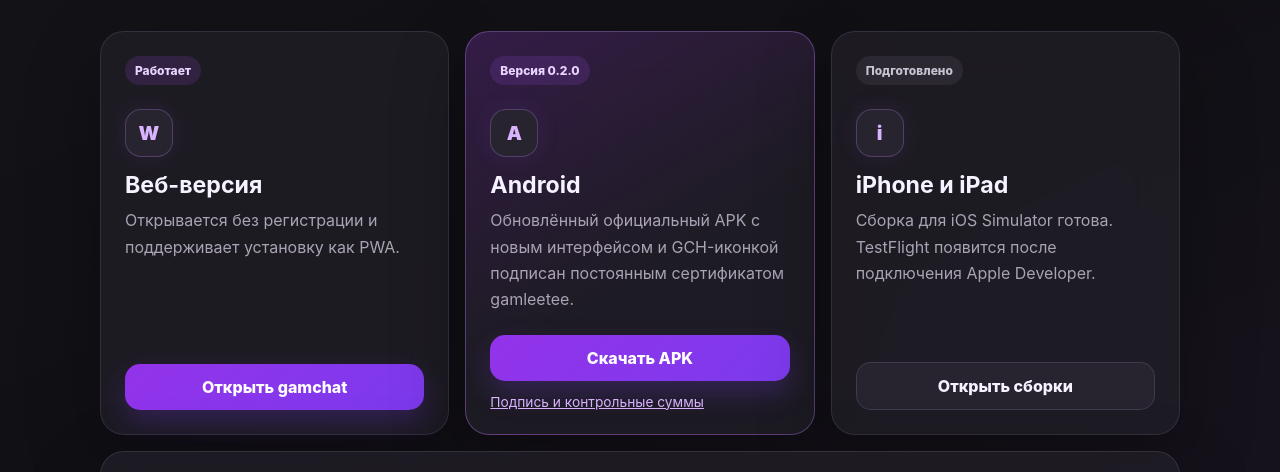
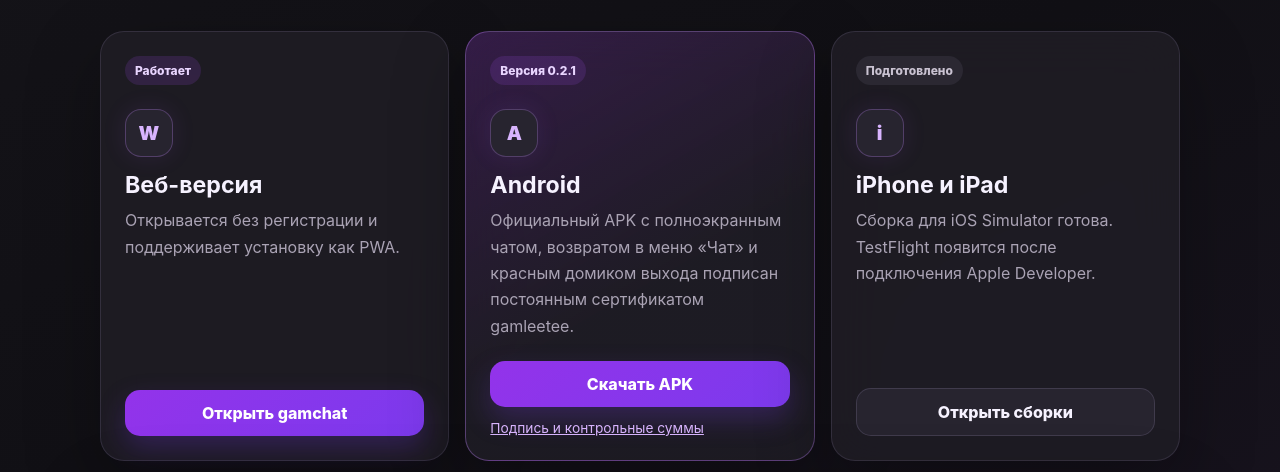
Before and after one commit to gamleetee/gamleetee-Tunnel-Chat, a website: page public/apps/index.html in a window 1280 px wide. Shown: the part 328-800 px from the top of the page. Drawn offline with Linux system fonts and the light colour scheme.

Commit message:
Publish Android 0.2.1 download
Point the apps page and integration test at the official Android 0.2.1 release.

```diff
--- a/public/apps/index.html
+++ b/public/apps/index.html
@@ -30,12 +30,12 @@
         </article>
 
         <article class="platform-card ready featured">
-          <span class="status">Версия 0.2.0</span>
+          <span class="status">Версия 0.2.1</span>
           <div class="platform-symbol">A</div>
           <h2>Android</h2>
-          <p>Обновлённый официальный APK с новым интерфейсом и GCH-иконкой подписан постоянным сертификатом gamleetee.</p>
-          <a class="primary-button" href="https://github.com/gamleetee/gamleetee-Tunnel-Chat/releases/download/mobile-v0.2.0/gamleetee-chat.apk" rel="noreferrer">Скачать APK</a>
-          <a class="text-link" href="https://github.com/gamleetee/gamleetee-Tunnel-Chat/releases/tag/mobile-v0.2.0" rel="noreferrer">Подпись и контрольные суммы</a>
+          <p>Официальный APK с полноэкранным чатом, возвратом в меню «Чат» и красным домиком выхода подписан постоянным сертификатом gamleetee.</p>
+          <a class="primary-button" href="https://github.com/gamleetee/gamleetee-Tunnel-Chat/releases/download/mobile-v0.2.1/gamleetee-chat.apk" rel="noreferrer">Скачать APK</a>
+          <a class="text-link" href="https://github.com/gamleetee/gamleetee-Tunnel-Chat/releases/tag/mobile-v0.2.1" rel="noreferrer">Подпись и контрольные суммы</a>
         </article>
 
         <article class="platform-card planned">
```
Also changed, not shown: test/static-routes.test.js (+2 -2 lines).
